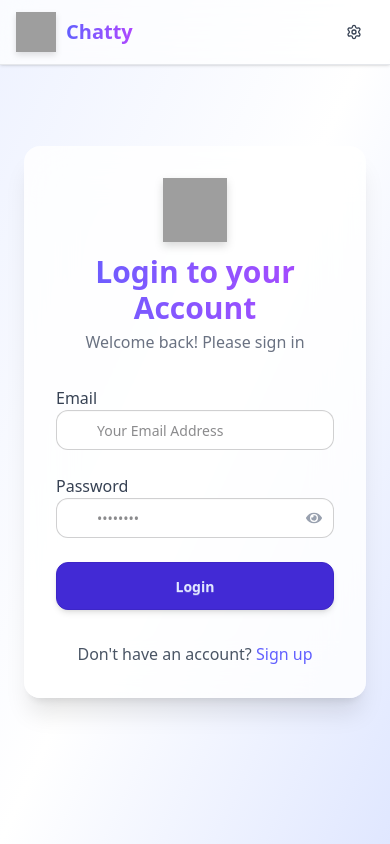
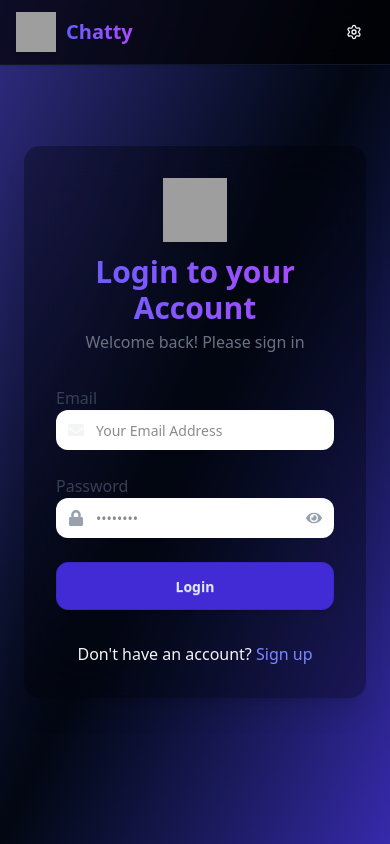
Before and after one commit to tusharpardhe18/chatapp, a React (Vite) app in the folder frontend/: page /login in a window 390 px wide. Built offline with nearby package versions, Linux system fonts and the light colour scheme; no server answers; grey boxes are pictures that could not be loaded.

Commit message:
Update: Updated the UI of Navbar, Login and Sign up page

```diff
--- a/frontend/src/components/AuthImagePattern.jsx
+++ b/frontend/src/components/AuthImagePattern.jsx
@@ -3,7 +3,7 @@ import { motion } from "framer-motion";
 
 const AuthImagePattern = ({ title, subtitle }) => {
   return (
-    <div className="relative hidden lg:flex items-center justify-center bg-gradient-to-br from-indigo-500 via-purple-500 to-pink-500 overflow-hidden">
+    <div className="relative hidden lg:flex items-center justify-center bg-gradient-to-bl from-indigo-500 via-purple-500 to-pink-500 overflow-hidden">
 
       {/* Gradient overlay */}
       <div className="absolute inset-0 bg-gradient-to-t from-black/60 via-black/20 to-transparent" />
--- a/frontend/src/components/Navbar.jsx
+++ b/frontend/src/components/Navbar.jsx
@@ -14,7 +14,7 @@ const Navbar = () => {
       <Link
         to={to}
         className={`flex items-center gap-2 px-3 py-1.5 rounded-lg text-sm font-medium transition-all
-          ${isActive ? "bg-indigo-500 text-white shadow-md" : "hover:bg-gray-100/60 text-gray-700"}`}
+          ${isActive ? "bg-indigo-500 text-white shadow-md" : "hover:bg-gray-600/60 text-gray-100"}`}
       >
         {icon}
         <span className="hidden sm:inline">{label}</span>
@@ -23,7 +23,7 @@ const Navbar = () => {
   };
 
   return (
-    <header className="fixed w-full top-0 z-40 bg-white/70 backdrop-blur-lg border-b border-gray-200 shadow-sm">
+    <header className="fixed w-full top-0 z-40 bg-black/70 backdrop-blur-lg border-b border-gray-900 shadow-sm">
       <div className="container mx-auto px-4 h-16">
         <div className="flex items-center justify-between h-full">
           {/* Logo */}
@@ -44,7 +44,7 @@ const Navbar = () => {
           </Link>
 
           {/* Nav Actions */}
-          <div className="flex items-center gap-3">
+          <div className="flex items-center gap-3 ">
             {navLink("/settings", "Settings", <Settings className="w-4 h-4" />)}
 
             {authUser && (
--- a/frontend/src/pages/LoginPage.jsx
+++ b/frontend/src/pages/LoginPage.jsx
@@ -33,14 +33,14 @@ const LoginPage = () => {
   };
 
   return (
-    <div className="min-h-screen grid lg:grid-cols-2 bg-gradient-to-br from-indigo-50 via-white to-indigo-100">
+    <div className="min-h-screen grid bg-gradient-to-br from-indigo-900 via-gray-950 to-indigo-800">
       {/* Left side */}
       <div className="flex flex-col justify-center items-center p-6 sm:p-12">
         <motion.div
           initial={{ opacity: 0, y: 40 }}
           animate={{ opacity: 1, y: 0 }}
           transition={{ duration: 0.6 }}
-          className="w-full max-w-md bg-white/80 backdrop-blur-xl shadow-xl rounded-2xl p-8 space-y-8"
+          className="w-full max-w-md bg-black/30 backdrop-blur-xl shadow-xl rounded-2xl p-8 space-y-8"
         >
           {/* Logo */}
           <div className="text-center">
@@ -64,10 +64,10 @@ const LoginPage = () => {
             <div className="form-control">
               <label className="label font-medium text-gray-700">Email</label>
               <div className="relative">
-                <FaEnvelope className="absolute top-3 left-3 text-gray-400" />
+                <FaEnvelope className="absolute top-3 left-3 text-gray-100 z-10" />
                 <input
                   type="email"
-                  className="input input-bordered w-full pl-10 rounded-xl focus:ring-2 focus:ring-indigo-500 transition-all"
+                  className="border-none input input-bordered w-full pl-10 rounded-xl focus:ring-0 transition-all"
                   placeholder="Your Email Address"
                   value={formData.email}
                   onChange={(e) =>
@@ -79,12 +79,14 @@ const LoginPage = () => {
 
             {/* Password Input */}
             <div className="form-control">
-              <label className="label font-medium text-gray-700">Password</label>
+              <label className="label font-medium text-gray-700">
+                Password
+              </label>
               <div className="relative">
-                <FaLock className="absolute top-3 left-3 text-gray-400" />
+                <FaLock className="absolute top-3 left-3 text-gray-400 z-10" />
                 <input
                   type={showPassword ? "text" : "password"}
-                  className="input input-bordered w-full pl-10 rounded-xl focus:ring-2 focus:ring-indigo-500 transition-all"
+                  className="border-none input input-bordered w-full pl-10 rounded-xl focus:ring-0 transition-all"
                   placeholder="••••••••"
                   value={formData.password}
                   onChange={(e) =>
@@ -120,11 +122,11 @@ const LoginPage = () => {
           </form>
 
           {/* Switch to Signup */}
-          <div className="text-center text-gray-600">
+          <div className="text-center text-gray-100">
             Don&apos;t have an account?{" "}
             <Link
               to="/signup"
-              className="text-indigo-500 font-medium hover:underline"
+              className="text-indigo-400 font-medium hover:underline"
             >
               Sign up
             </Link>
@@ -133,10 +135,10 @@ const LoginPage = () => {
       </div>
 
       {/* Right side */}
-      <AuthImagePattern
+      {/* <AuthImagePattern
         title="Welcome Back 👋"
         subtitle="Reconnect with your friends, share updates, and pick up where you left off."
-      />
+      /> */}
     </div>
   );
 };
--- a/frontend/src/pages/SignUpPage.jsx
+++ b/frontend/src/pages/SignUpPage.jsx
@@ -37,14 +37,14 @@ const SignUpPage = () => {
   };
 
   return (
-    <div className="min-h-screen grid lg:grid-cols-2 bg-gradient-to-br from-indigo-50 via-white to-indigo-100">
+    <div className="min-h-screen grid bg-gradient-to-br from-indigo-900 via-gray-950 to-indigo-800">
       {/* left side */}
       <div className="flex flex-col justify-center items-center p-6 sm:p-12">
         <motion.div
           initial={{ opacity: 0, y: 40 }}
           animate={{ opacity: 1, y: 0 }}
           transition={{ duration: 0.6 }}
-          className="w-full max-w-md bg-white/80 backdrop-blur-xl shadow-xl rounded-2xl p-8 space-y-8"
+          className="w-full max-w-md bg-black/30 backdrop-blur-xl shadow-xl rounded-2xl p-8 space-y-8"
         >
           {/* LOGO */}
           <div className="text-center">
@@ -74,10 +74,10 @@ const SignUpPage = () => {
                 Full Name
               </label>
               <div className="relative">
-                <FaUser className="absolute top-3 left-3 text-gray-400" />
+                <FaUser className="absolute top-3 left-3 text-gray-400 z-10" />
                 <input
                   type="text"
-                  className="input input-bordered w-full pl-10 rounded-xl focus:ring-0 focus:ring-indigo-500 transition-all"
+                  className="border-none input input-bordered w-full pl-10 rounded-xl focus:ring-0 transition-all"
                   placeholder="Your Name"
                   value={formData.fullName}
                   onChange={(e) =>
@@ -91,10 +91,10 @@ const SignUpPage = () => {
             <div className="form-control">
               <label className="label font-medium text-gray-700">Email</label>
               <div className="relative">
-                <FaEnvelope className="absolute top-3 left-3 text-gray-400" />
+                <FaEnvelope className="absolute top-3 left-3 text-gray-400 z-10" />
                 <input
                   type="email"
-                  className="input input-bordered w-full pl-10 rounded-xl focus:ring-2 focus:ring-indigo-500 transition-all"
+                  className="border-none input input-bordered w-full pl-10 rounded-xl focus:ring-0 transition-all"
                   placeholder="Your Email Address"
                   value={formData.email}
                   onChange={(e) =>
@@ -110,10 +110,10 @@ const SignUpPage = () => {
                 Password
               </label>
               <div className="relative">
-                <FaLock className="absolute top-3 left-3 text-gray-400" />
+                <FaLock className="absolute top-3 left-3 text-gray-400 z-10" />
                 <input
                   type={showPassword ? "text" : "password"}
-                  className="input input-bordered w-full pl-10 rounded-xl focus:ring-2 focus:ring-indigo-500 transition-all"
+                  className="border-none input input-bordered w-full pl-10 rounded-xl focus:ring-0 transition-all"
                   placeholder="••••••••"
                   value={formData.password}
                   onChange={(e) =>
@@ -161,10 +161,10 @@ const SignUpPage = () => {
       </div>
 
       {/* right side */}
-      <AuthImagePattern
+      {/* <AuthImagePattern
         title="Join our Community"
         subtitle="Connect with friends, share moments and stay in touch with your loved ones."
-      />
+      /> */}
     </div>
   );
 };
```
